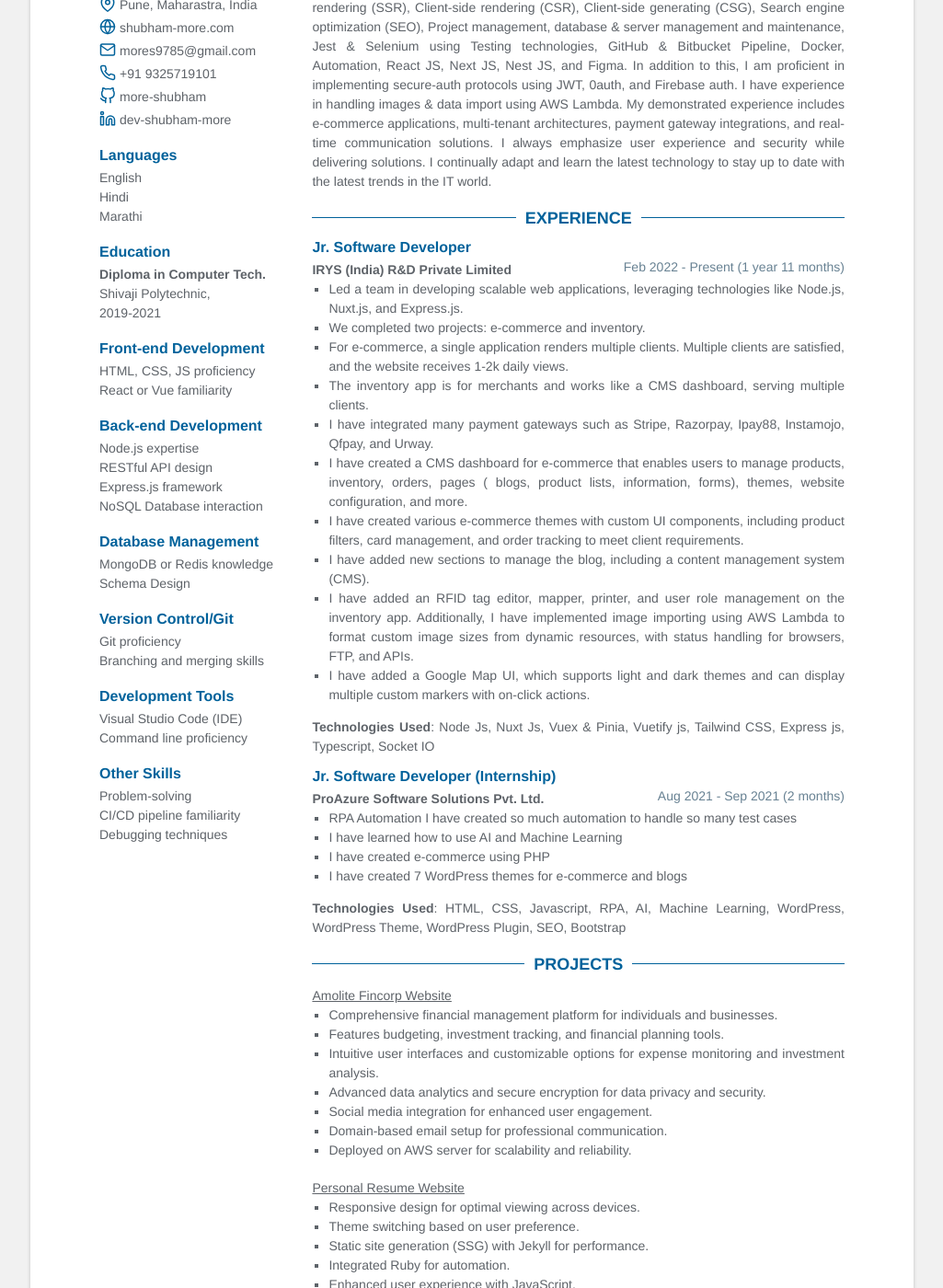
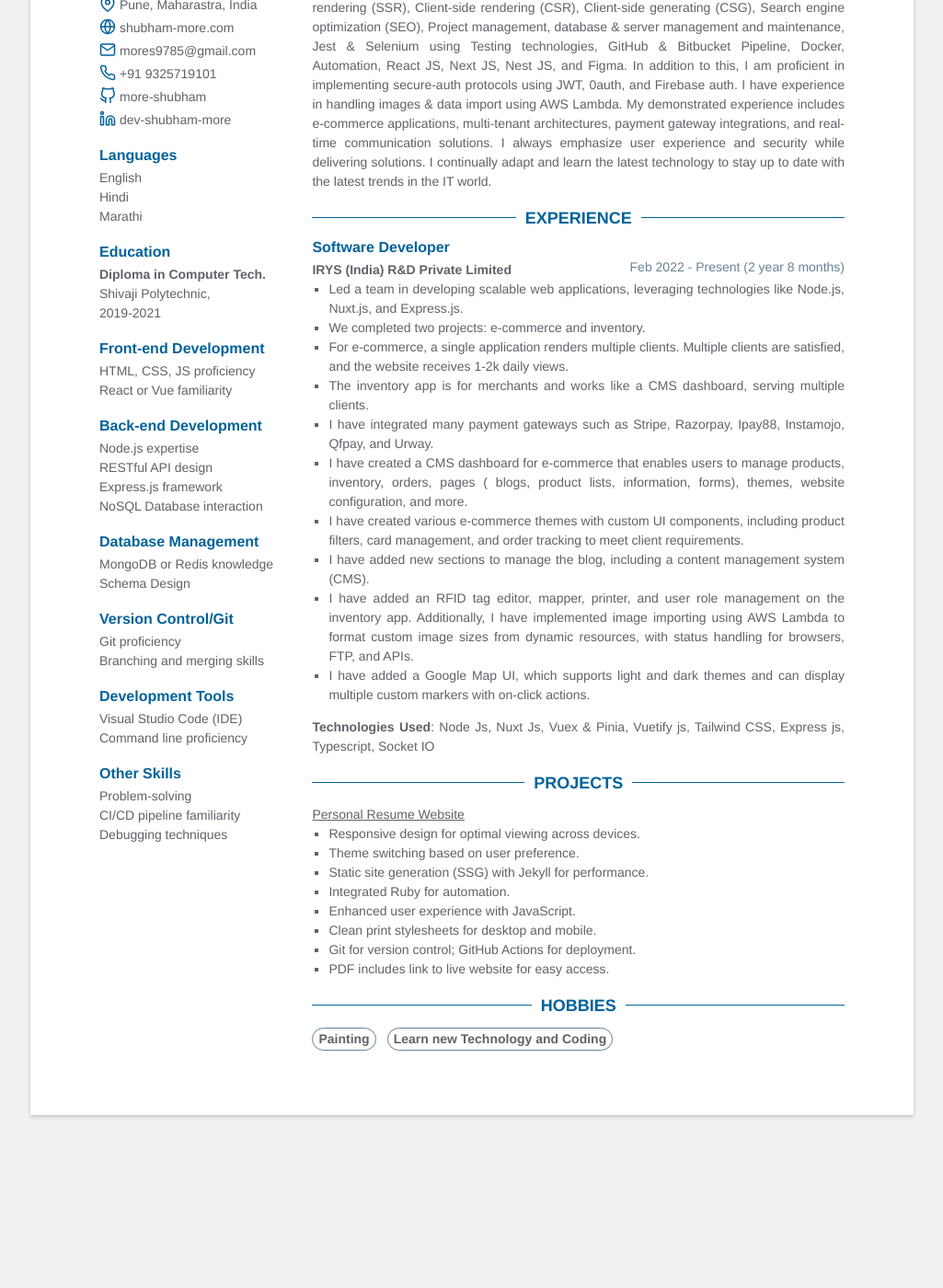
Before and after one commit to more-shubham/more-shubham.github.io, a Jekyll site: the page built from index.html, in a window 1280 px wide and 1400 px high, scrolled down 346 px. Shown: the whole window at 92% size, without its empty margins (127-1152 px from the left). Built offline with Jekyll 4.4.1, drawn with Linux system fonts in a browser that asks for light colours; after the commit the page ends 1588 px from its top, so only the background shows below that.

Commit message:
Update data.yml

```diff
--- a/_data/data.yml
+++ b/_data/data.yml
@@ -68,8 +68,8 @@
 
 # Experience
 experience:
-  - role: Jr. Software Developer
-    time: Feb 2022 - Present (1 year 11 months)
+  - role: Software Developer
+    time: Feb 2022 - Present (2 year 8 months)
     company: IRYS (India) R&D Private Limited
     details:
       - "Led a team in developing scalable web applications, leveraging technologies like Node.js, Nuxt.js, and Express.js."
@@ -85,17 +85,6 @@
     technologies_used: |
       Node Js, Nuxt Js, Vuex & Pinia, Vuetify js, Tailwind CSS, Express js, Typescript, Socket IO
 
-  - role: Jr. Software Developer (Internship)
-    time: Aug 2021 - Sep 2021 (2 months)
-    company: ProAzure Software Solutions Pvt. Ltd.
-    details:
-      - "RPA Automation I have created so much automation to handle so many test cases"
-      - "I have learned how to use AI and Machine Learning"
-      - "I have created e-commerce using PHP"
-      - "I have created 7 WordPress themes for e-commerce and blogs"
-    technologies_used: |
-      HTML, CSS, Javascript, RPA, AI, Machine Learning, WordPress, WordPress Theme, WordPress Plugin, SEO, Bootstrap
-
 # publications:
 #   - title: Random title of paper. An interesting one.
 #     link: "#"
@@ -108,19 +97,6 @@
 #     conference: Some conference again, 2018
 
 projects:
-  - title: Amolite Fincorp Website
-    link: https://github.com/more-shubham/amolite-fincorp
-    details:
-      - "Comprehensive financial management platform for individuals and businesses."
-      - "Features budgeting, investment tracking, and financial planning tools."
-      - "Intuitive user interfaces and customizable options for expense monitoring and investment analysis."
-      - "Advanced data analytics and secure encryption for data privacy and security."
-      - "Social media integration for enhanced user engagement."
-      - "Domain-based email setup for professional communication."
-      - "Deployed on AWS server for scalability and reliability."
-    technologies_used: |
-      HTML, CSS, Javascript, SEO, Bootstrap, Jquery, Owl Carousel
-
   - title: Personal Resume Website
     link: https://github.com/more-shubham/more-shubham.github.io
     details:
@@ -154,4 +130,3 @@
 hobbies:
   - Painting
   - Learn new Technology and Coding
-  - Mobile Gaming
```
